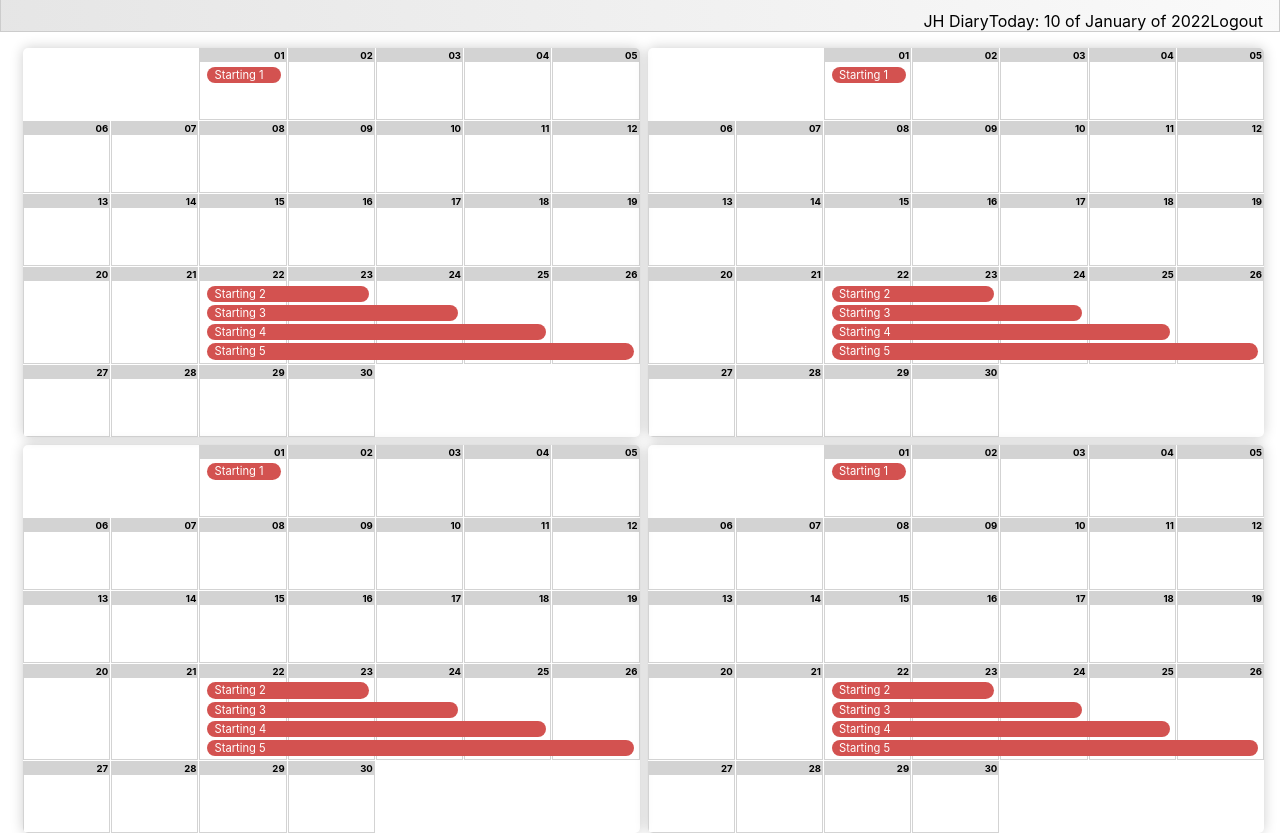
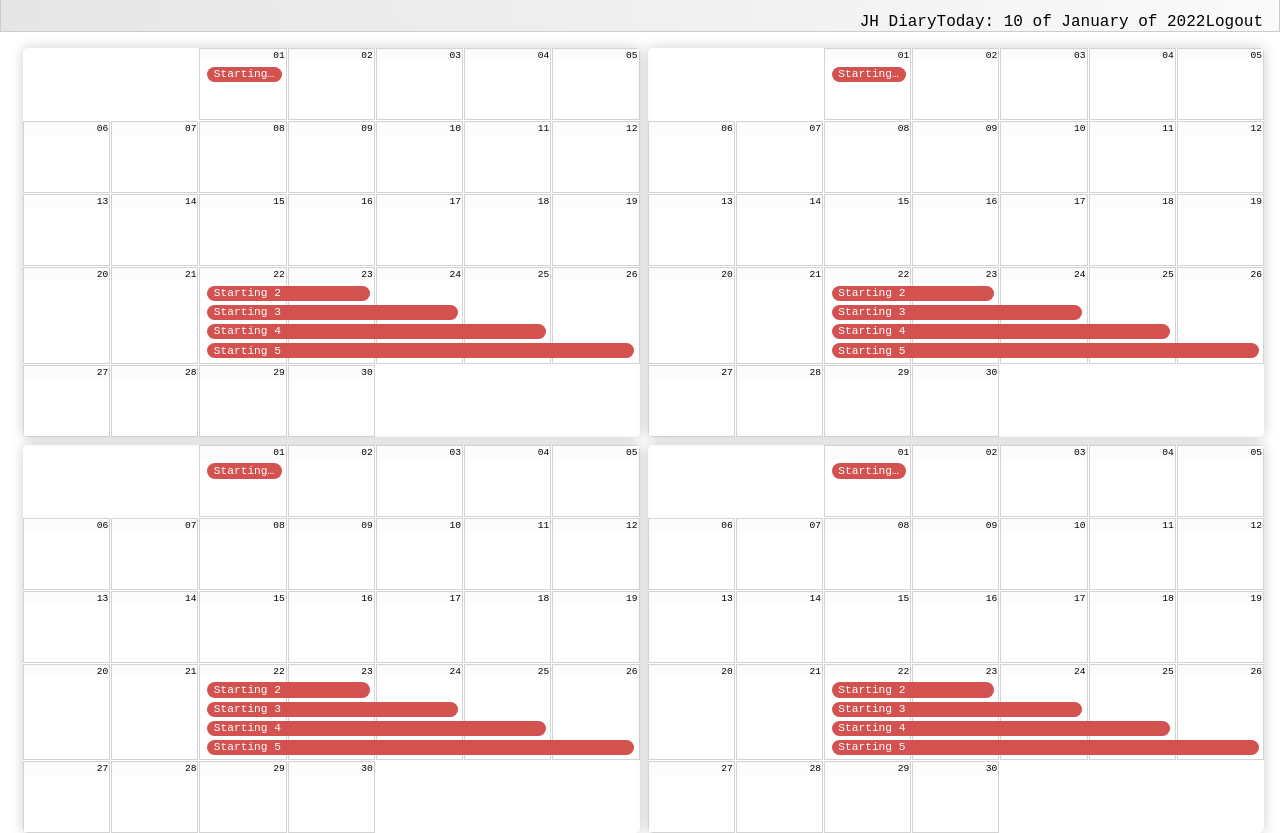
Before and after one commit to espin-tolosa/calendar-style, a React (Create React App) app: page / in a window 1280 px wide. Built offline with nearby package versions, Linux system fonts and the light colour scheme.

Commit message:
reset CSS and controller style

```diff
--- a/src/styles.css
+++ b/src/styles.css
@@ -1,13 +1,364 @@
+/*! normalize.css v8.0.1 | MIT License | github.com/necolas/normalize.css */
+
+/* Document
+   ========================================================================== */
+
+/**
+ * 1. Correct the line height in all browsers.
+ * 2. Prevent adjustments of font size after orientation changes in iOS.
+ */
+
+html {
+  line-height: 1.15; /* 1 */
+  -webkit-text-size-adjust: 100%; /* 2 */
+}
+
+/* Sections
+   ========================================================================== */
+
+/**
+ * Remove the margin in all browsers.
+ */
+
+body {
+  margin: 0;
+}
+
+/**
+ * Render the `main` element consistently in IE.
+ */
+
+main {
+  display: block;
+}
+
+/**
+ * Correct the font size and margin on `h1` elements within `section` and
+ * `article` contexts in Chrome, Firefox, and Safari.
+ */
+
+h1 {
+  font-size: 2em;
+  margin: 0.67em 0;
+}
+
+/* Grouping content
+   ========================================================================== */
+
+/**
+ * 1. Add the correct box sizing in Firefox.
+ * 2. Show the overflow in Edge and IE.
+ */
+
+hr {
+  box-sizing: content-box; /* 1 */
+  height: 0; /* 1 */
+  overflow: visible; /* 2 */
+}
+
+/**
+ * 1. Correct the inheritance and scaling of font size in all browsers.
+ * 2. Correct the odd `em` font sizing in all browsers.
+ */
+
+pre {
+  font-family: monospace, monospace; /* 1 */
+  font-size: 1em; /* 2 */
+}
+
+/* Text-level semantics
+   ========================================================================== */
+
+/**
+ * Remove the gray background on active links in IE 10.
+ */
+
+a {
+  background-color: transparent;
+}
+
+/**
+ * 1. Remove the bottom border in Chrome 57-
+ * 2. Add the correct text decoration in Chrome, Edge, IE, Opera, and Safari.
+ */
+
+abbr[title] {
+  border-bottom: none; /* 1 */
+  text-decoration: underline; /* 2 */
+  text-decoration: underline dotted; /* 2 */
+}
+
+/**
+ * Add the correct font weight in Chrome, Edge, and Safari.
+ */
+
+b,
+strong {
+  font-weight: bolder;
+}
+
+/**
+ * 1. Correct the inheritance and scaling of font size in all browsers.
+ * 2. Correct the odd `em` font sizing in all browsers.
+ */
+
+code,
+kbd,
+samp {
+  font-family: monospace, monospace; /* 1 */
+  font-size: 1em; /* 2 */
+}
+
+/**
+ * Add the correct font size in all browsers.
+ */
+
+small {
+  font-size: 80%;
+}
+
+/**
+ * Prevent `sub` and `sup` elements from affecting the line height in
+ * all browsers.
+ */
+
+sub,
+sup {
+  font-size: 75%;
+  line-height: 0;
+  position: relative;
+  vertical-align: baseline;
+}
+
+sub {
+  bottom: -0.25em;
+}
+
+sup {
+  top: -0.5em;
+}
+
+/* Embedded content
+   ========================================================================== */
+
+/**
+ * Remove the border on images inside links in IE 10.
+ */
+
+img {
+  border-style: none;
+}
+
+/* Forms
+   ========================================================================== */
+
+/**
+ * 1. Change the font styles in all browsers.
+ * 2. Remove the margin in Firefox and Safari.
+ */
+
+button,
+input,
+optgroup,
+select,
+textarea {
+  font-family: inherit; /* 1 */
+  font-size: 100%; /* 1 */
+  line-height: 1.15; /* 1 */
+  margin: 0; /* 2 */
+}
+
+/**
+ * Show the overflow in IE.
+ * 1. Show the overflow in Edge.
+ */
+
+button,
+input { /* 1 */
+  overflow: visible;
+}
+
+/**
+ * Remove the inheritance of text transform in Edge, Firefox, and IE.
+ * 1. Remove the inheritance of text transform in Firefox.
+ */
+
+button,
+select { /* 1 */
+  text-transform: none;
+}
+
+/**
+ * Correct the inability to style clickable types in iOS and Safari.
+ */
+
+button,
+[type="button"],
+[type="reset"],
+[type="submit"] {
+  -webkit-appearance: button;
+}
+
+/**
+ * Remove the inner border and padding in Firefox.
+ */
+
+button::-moz-focus-inner,
+[type="button"]::-moz-focus-inner,
+[type="reset"]::-moz-focus-inner,
+[type="submit"]::-moz-focus-inner {
+  border-style: none;
+  padding: 0;
+}
+
+/**
+ * Restore the focus styles unset by the previous rule.
+ */
+
+button:-moz-focusring,
+[type="button"]:-moz-focusring,
+[type="reset"]:-moz-focusring,
+[type="submit"]:-moz-focusring {
+  outline: 1px dotted ButtonText;
+}
+
+/**
+ * Correct the padding in Firefox.
+ */
+
+fieldset {
+  padding: 0.35em 0.75em 0.625em;
+}
+
+/**
+ * 1. Correct the text wrapping in Edge and IE.
+ * 2. Correct the color inheritance from `fieldset` elements in IE.
+ * 3. Remove the padding so developers are not caught out when they zero out
+ *    `fieldset` elements in all browsers.
+ */
+
+legend {
+  box-sizing: border-box; /* 1 */
+  color: inherit; /* 2 */
+  display: table; /* 1 */
+  max-width: 100%; /* 1 */
+  padding: 0; /* 3 */
+  white-space: normal; /* 1 */
+}
+
+/**
+ * Add the correct vertical alignment in Chrome, Firefox, and Opera.
+ */
+
+progress {
+  vertical-align: baseline;
+}
+
+/**
+ * Remove the default vertical scrollbar in IE 10+.
+ */
+
+textarea {
+  overflow: auto;
+}
+
+/**
+ * 1. Add the correct box sizing in IE 10.
+ * 2. Remove the padding in IE 10.
+ */
+
+[type="checkbox"],
+[type="radio"] {
+  box-sizing: border-box; /* 1 */
+  padding: 0; /* 2 */
+}
+
+/**
+ * Correct the cursor style of increment and decrement buttons in Chrome.
+ */
+
+[type="number"]::-webkit-inner-spin-button,
+[type="number"]::-webkit-outer-spin-button {
+  height: auto;
+}
+
+/**
+ * 1. Correct the odd appearance in Chrome and Safari.
+ * 2. Correct the outline style in Safari.
+ */
+
+[type="search"] {
+  -webkit-appearance: textfield; /* 1 */
+  outline-offset: -2px; /* 2 */
+}
+
+/**
+ * Remove the inner padding in Chrome and Safari on macOS.
+ */
+
+[type="search"]::-webkit-search-decoration {
+  -webkit-appearance: none;
+}
+
+/**
+ * 1. Correct the inability to style clickable types in iOS and Safari.
+ * 2. Change font properties to `inherit` in Safari.
+ */
+
+::-webkit-file-upload-button {
+  -webkit-appearance: button; /* 1 */
+  font: inherit; /* 2 */
+}
+
+/* Interactive
+   ========================================================================== */
+
+/*
+ * Add the correct display in Edge, IE 10+, and Firefox.
+ */
+
+details {
+  display: block;
+}
+
+/*
+ * Add the correct display in all browsers.
+ */
+
+summary {
+  display: list-item;
+}
+
+/* Misc
+   ========================================================================== */
+
+/**
+ * Add the correct display in IE 10+.
+ */
+
+template {
+  display: none;
+}
+
+/**
+ * Add the correct display in IE 10.
+ */
+
+[hidden] {
+  display: none;
+}
+
+
 :root {
   --header_height: 2rem;
   --font_size: 16px;
-  --calendar_width: 450px;
+  --calendar_width: 480px;
 }
 
 .App {
-  font-family: -apple-system, BlinkMacSystemFont, "Segoe UI", Roboto, Oxygen,
-    Ubuntu, Cantarell, "Open Sans", "Helvetica Neue", sans-serif;
-}
+
+    font-family: monospace;
+  }
 /* apply a natural box layout model to all elements, but allowing components to change */
 html {
   box-sizing: border-box;
@@ -93,9 +444,9 @@
 .day-header {
   display: flex;
   justify-content: right;
-  background: lightgray;
+  background: hsl(0, 0%, 99%);
   font-size: 0.6rem;
-  font-weight: bold;
+
   padding: 1px 1px 1px;
   margin-bottom: 0.5em;
   transition: background 0.1s ease-in-out;
@@ -237,7 +588,7 @@
 }
 .controller-on {
   grid-template-columns: repeat(2, minmax(var(100px), 1fr));
-  grid-template-columns: minmax(30ch, 20px) 1fr;
+  grid-template-columns: minmax(12ch, 30ch) 1fr;
 }
 .controller-off {
   grid-template-columns: 0fr 1fr;
@@ -357,6 +708,7 @@
   border-radius: 100px;
   cursor: pointer;
   margin-top: 0.4rem;
+  font-weight: 900;
 }
 
 input {
@@ -369,29 +721,32 @@
 .create-event-text {
   border-radius: 5px;
   background: lightgray;
-  padding: 2px 1ch 2px 1ch;
+  padding-block: 2px;
+  padding-inline: clamp(2px, 1ch, 5ch);
 }
 .create-event-text:focus {
   background: white;
   color: black;
-  font-weight: bold;
+  font-weight:900;
   box-shadow: rgba(0, 0, 0, 0.8) 0 0 5px;
 }
 .create-event-text[value]:not([value=""]) {
   background: white;
   color: black;
-  font-weight: bold;
+  font-weight:900;
 }
 .from-to-dates {
   display: flex;
-  justify-content: space-between;
+  justify-content: space-evenly;
   flex-wrap: wrap;
   flex: 0 1 100%;
 }
 
 .from-to-dates .create-event-text {
-  width: 11ch;
-}
+  width: clamp(9ch, 12ch, 15ch);
+  margin-block: 0.5rem;
+  text-align: center;
+ }
 
 /* Text area */
 
```
